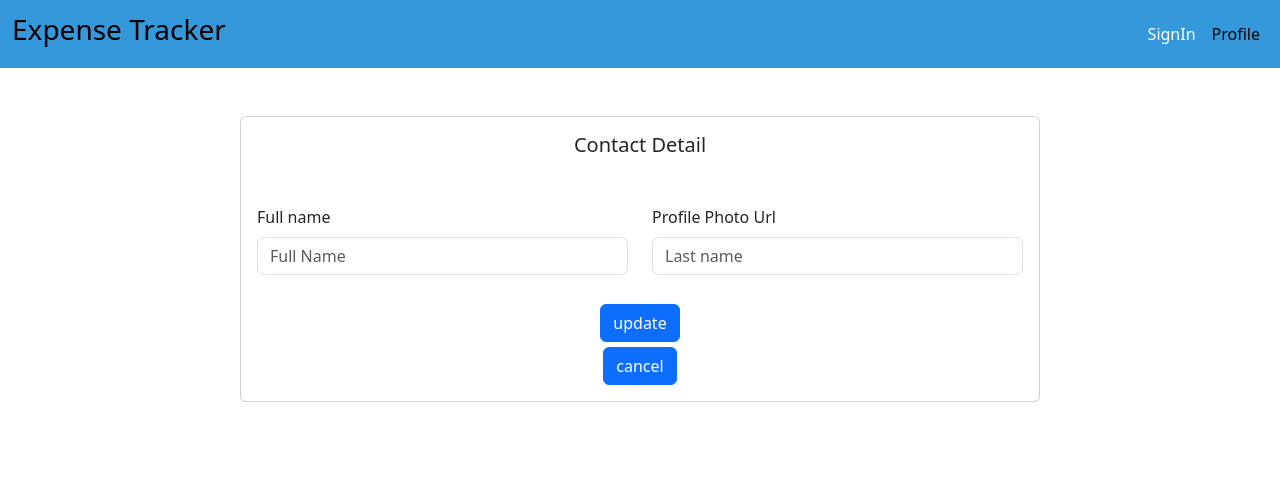
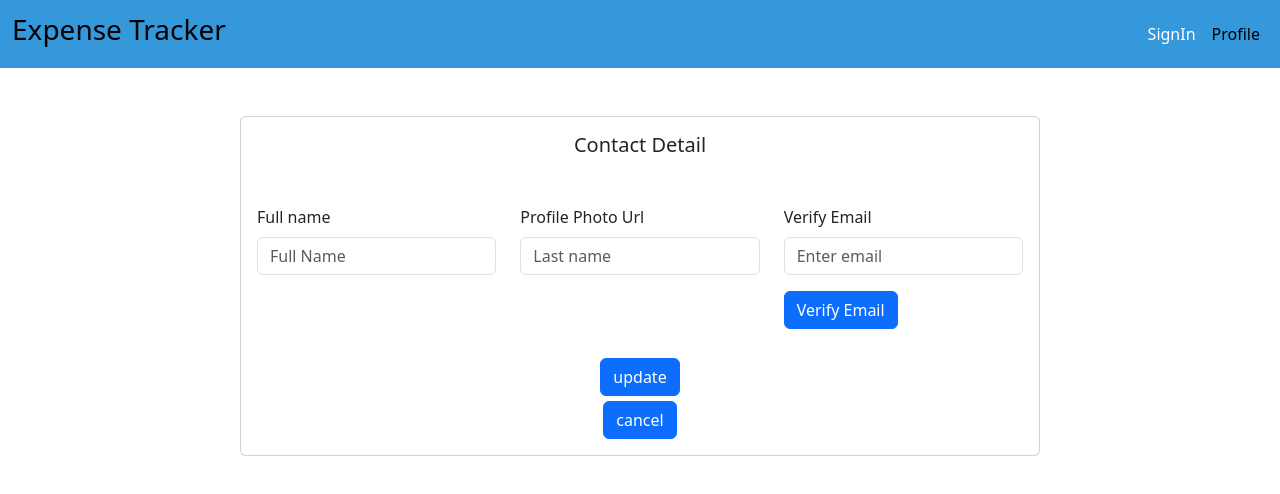
Before and after one commit to kunalkhairnar1198/ExpenseTrackerApp, a React (Create React App) app: page /profilepage in a window 1280 px wide. Both pictures are taken after a click on the button "Complete now". Shown: the top 494 px of the page. Built offline with nearby package versions, Linux system fonts and the light colour scheme; no server answers.

Commit message:
Verify User Email

```diff
--- a/src/Store/AuthContextProvider.js
+++ b/src/Store/AuthContextProvider.js
@@ -28,6 +28,10 @@ const CompleteHandler =(userdata)=>{
     console.log(userData)
 }
 
+const VerifyUserEmail =()=>{
+
+}
+
 const logoutHanlder =()=>{
 
 }
--- a/src/component/Auth/AuthForm.js
+++ b/src/component/Auth/AuthForm.js
@@ -64,6 +64,7 @@ const AuthForm = () => {
 
                 authctx.login(data.idToken)
                 authctx.iscompleteProfile(data.displayName)
+                localStorage.setItem('email', data.email)
 
                 data.displayName ? navigate.replace('/expensepage') :  navigate.replace('/profilepage')
 
--- a/src/component/Pages/Profilepage.js
+++ b/src/component/Pages/Profilepage.js
@@ -4,6 +4,7 @@ import { Button, Card, Col, Form, Row } from 'react-bootstrap'
 import { AuthContext } from '../../Store/auth-context'
 import UserProfileNotify from '../Alert/UserProfileNotify'
 import { useHistory } from 'react-router-dom/cjs/react-router-dom.min'
+import VerifyEmail from './VerifyAuth/VerifyEmail'
 
 const Profilepage = () => {
 
@@ -69,7 +70,7 @@ const Profilepage = () => {
         if(response.ok){
           const data = await response.json()
           const user = data.users[0]
-          // console.log(data.users)
+          console.log(data.users)
               if(user){
                 if(fullnameRef.current){
                   fullnameRef.current.value = user.displayName || '';
@@ -111,6 +112,7 @@ const Profilepage = () => {
                                 <Form.Control type="url" placeholder="Last name" ref={linkRef}/>
                             </Form.Group>
                         </Col>
+                        <VerifyEmail/>
                     </Row>
                         <div className="actions">
                             <Button type='submit' className="btn2" >
--- /dev/null
+++ b/src/component/Pages/VerifyAuth/VerifyEmail.js
@@ -0,0 +1,70 @@
+import React, { useContext, useRef, useState } from 'react'
+import { Button, Col, Form } from 'react-bootstrap'
+import { AuthContext } from '../../../Store/auth-context';
+
+const VerifyEmail = () => {
+    const verifyEmailRef = useRef()
+    const [verificationSent, setVerificationSent] = useState(false);
+    const [error, setError] = useState(null)
+    const authCtx = useContext(AuthContext)
+    const tokenid = authCtx.token
+    // console.log(authCtx)
+    // const email = localStorage.getItem('email')
+
+
+    const VerifyUserEmail = async(event)=>{
+        event.preventDefault();
+
+        const verifyEmail = verifyEmailRef.current.value;
+
+        console.log(verifyEmail)
+
+
+        try {
+            const response = await fetch('https://identitytoolkit.googleapis.com/v1/accounts:sendOobCode?key=AIzaSyDsoMan9WsEPfVsu6_jJH-xs2zgguzFwrc',{
+                method:'POST',
+                headers:{
+                    'Content-Type':'application/json'
+                },
+                body:JSON.stringify({
+                    email: verifyEmail,
+                    idToken: tokenid,
+                    requestType: 'VERIFY_EMAIL',
+                }),
+            });
+            if(response.ok){
+                const data = await response.json()
+                console.log(data)
+                setVerificationSent(true)
+            }else{
+                const errorData = await response.json()
+                setError(errorData.error.message)
+            }
+        } catch (error) {
+            setError('An error while sending the verification email.');
+            console.error('Error sending verification email',error)
+        }
+
+    }
+
+  return (
+    <>
+              <Col>
+                <Form.Group className="mb-3" controlId="formBasicEmail">
+                    <Form.Label>Verify Email</Form.Label>
+                    <Form.Control type="email" placeholder="Enter email" ref={verifyEmailRef} />
+                </Form.Group>
+                {verificationSent ? (
+                    <p style={{color:'green'}}>Verification email sent. Check your email inbox for further instructions.</p>
+                ) : (
+                    <>
+                        {error && <p style={{color:'red'}}>Error: {error}</p>}
+                        <Button type='submit' onClick={VerifyUserEmail}>Verify Email</Button>
+                    </>
+                )}
+            </Col>
+    </>
+  )
+}
+
+export default VerifyEmail
```
Also changed, not shown: src/component/Auth/Forgotpassword.js (added, +11 -0 lines).
